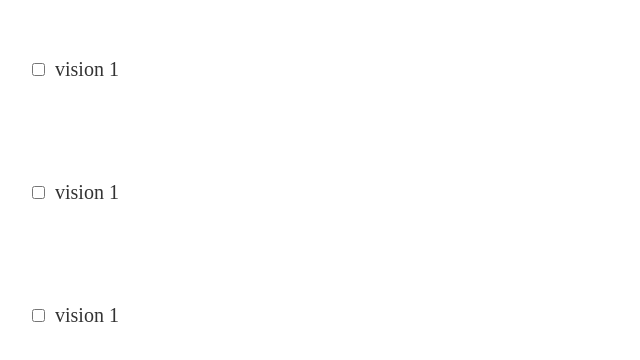
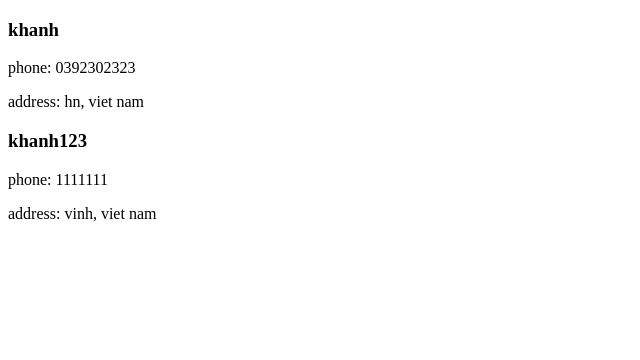
Before and after one commit to khanhtran94/ReactYoutobe, a React (Create React App) app: page / in a window 1280 px wide. Shown: the top 360 px of the page, without its empty margins (0-640 px from the left). Built offline with nearby package versions, Linux system fonts and the light colour scheme.

Commit message:
prop
prop va cach truyen prop vao component, cac lay du lieu tu prop ra va hien thi

```diff
--- a/src/App.js
+++ b/src/App.js
@@ -3,12 +3,12 @@ import Footer from "./components/Footer";
 import Header from "./components/Header";
 import MainContent from "./components/MainContent";
 import TodoItem from "./components/TodoItem";
+import ContactCard from "./components/ContactCard";
 function App() {
   return (
     <div>
-      <TodoItem />
-      <TodoItem />
-      <TodoItem />
+      <ContactCard name="khanh" phone="0392302323" address="hn, viet nam" />
+      <ContactCard name="khanh123" phone="1111111" address="vinh, viet nam" />
     </div>
   );
 }
--- /dev/null
+++ b/src/components/ContactCard.js
@@ -0,0 +1,13 @@
+import React from "react";
+
+function ContactCard(props) {
+  console.log(props);
+  return (
+    <div>
+      <h3>{props.name}</h3>
+      <p>phone: {props.phone}</p>
+      <p>address: {props.address}</p>
+    </div>
+  );
+}
+export default ContactCard;
```
